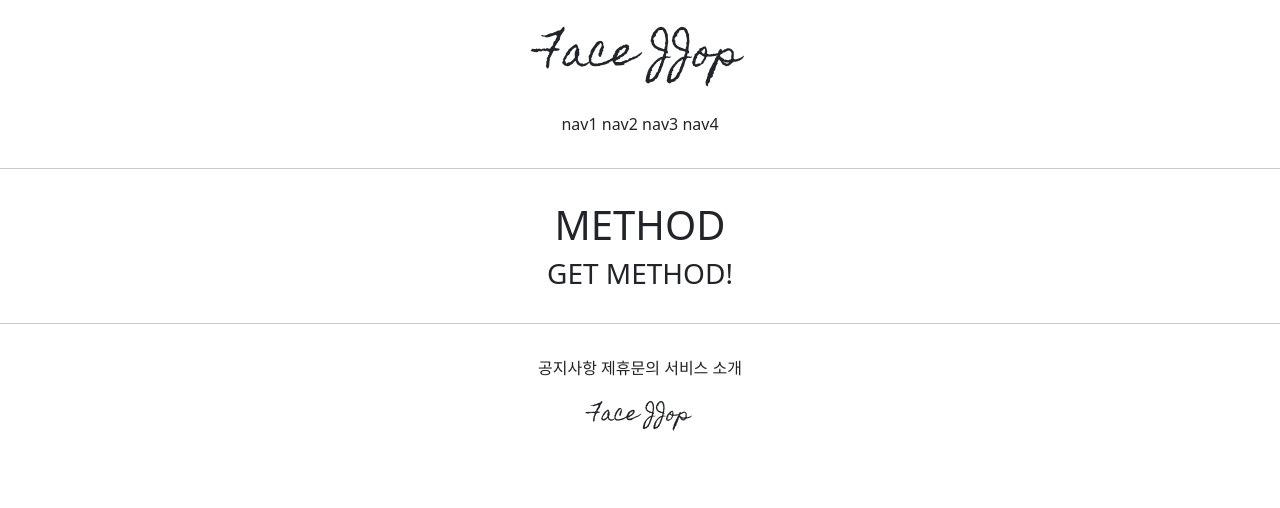
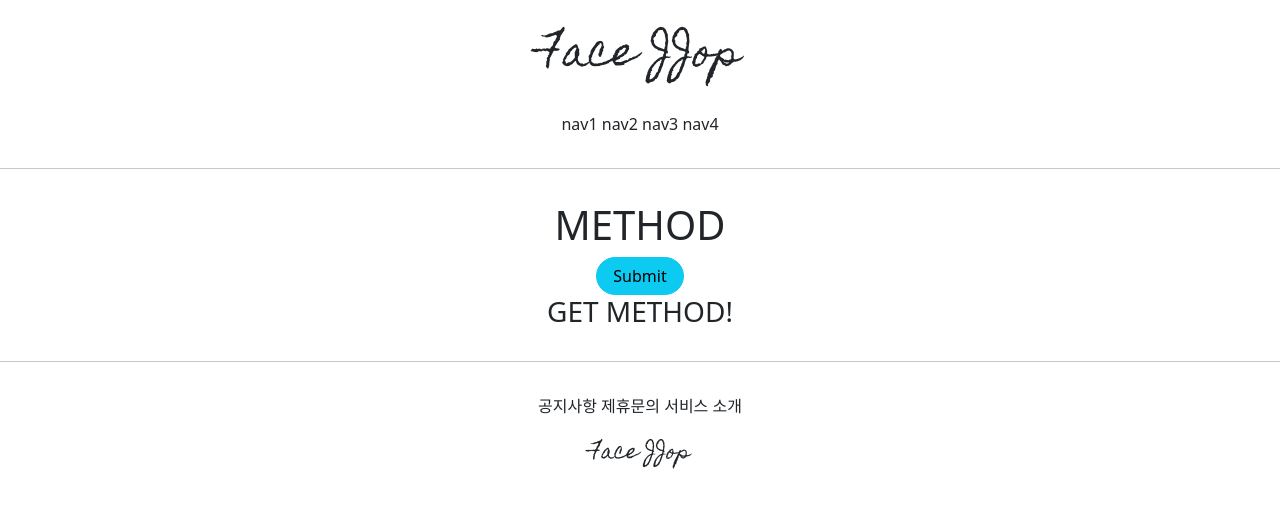
Before and after one commit to TTioTTi/gis_1ban_1, a Django app: page /account/hello_world/ in a window 1280 px wide. Shown: the top 508 px of the page. Run offline with Django 3.2, Linux system fonts and the light colour scheme; parts of the project's set-up code (start-up, migrations or seed data) failed here and were passed over.

Commit message:
7/8 1ban class commit__s3

```diff
--- a/accountapp/templates/accountapp/hello_world.html
+++ b/accountapp/templates/accountapp/hello_world.html
@@ -5,6 +5,11 @@
     <div style= 'margin: 2rem; text-align: center'>
         <h1>METHOD</h1>
 
+        <form action="/account/hello_world/" method="post">
+            {% csrf_token %}
+            <input type="submit" class="px-3 btn btn-info rounded-pill">
+        </form>
+
         <h3>{{ text }}</h3>
 
     </div>
```
